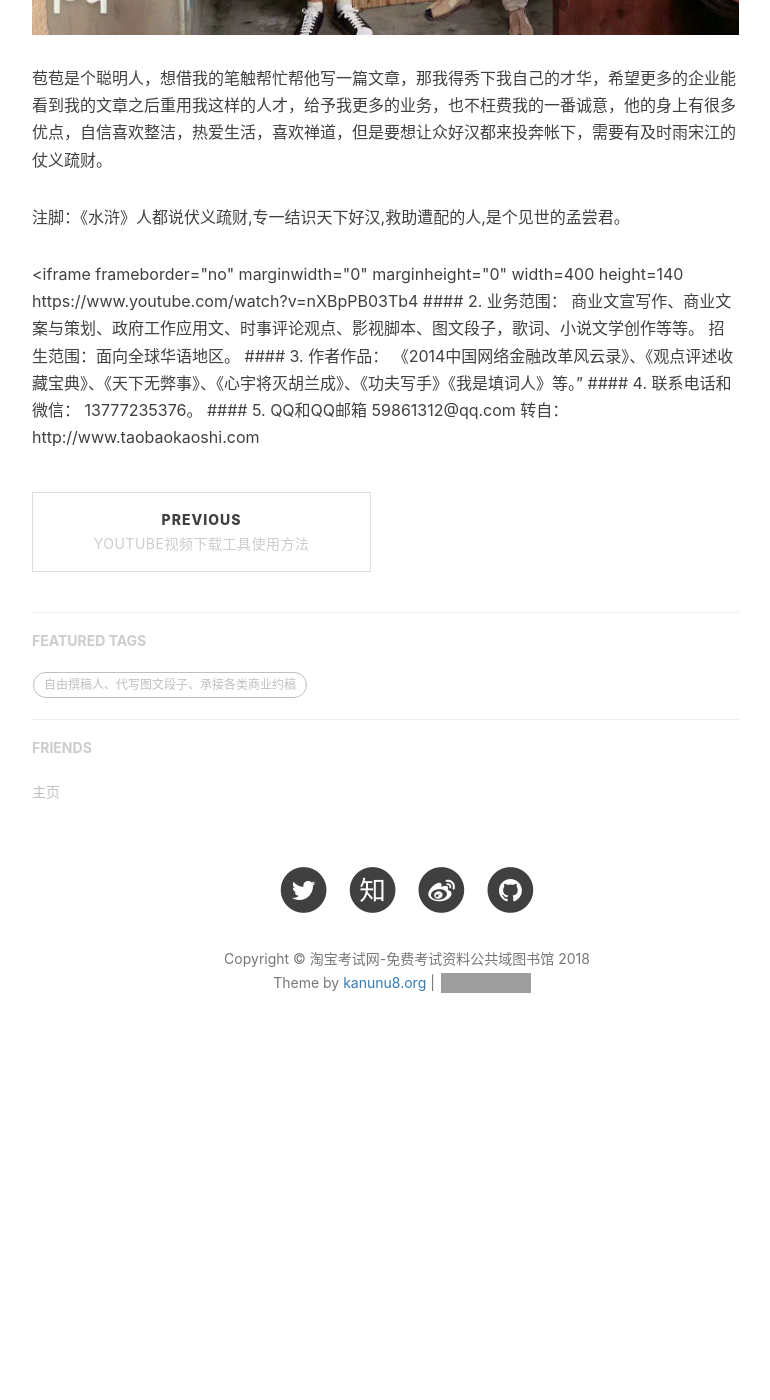
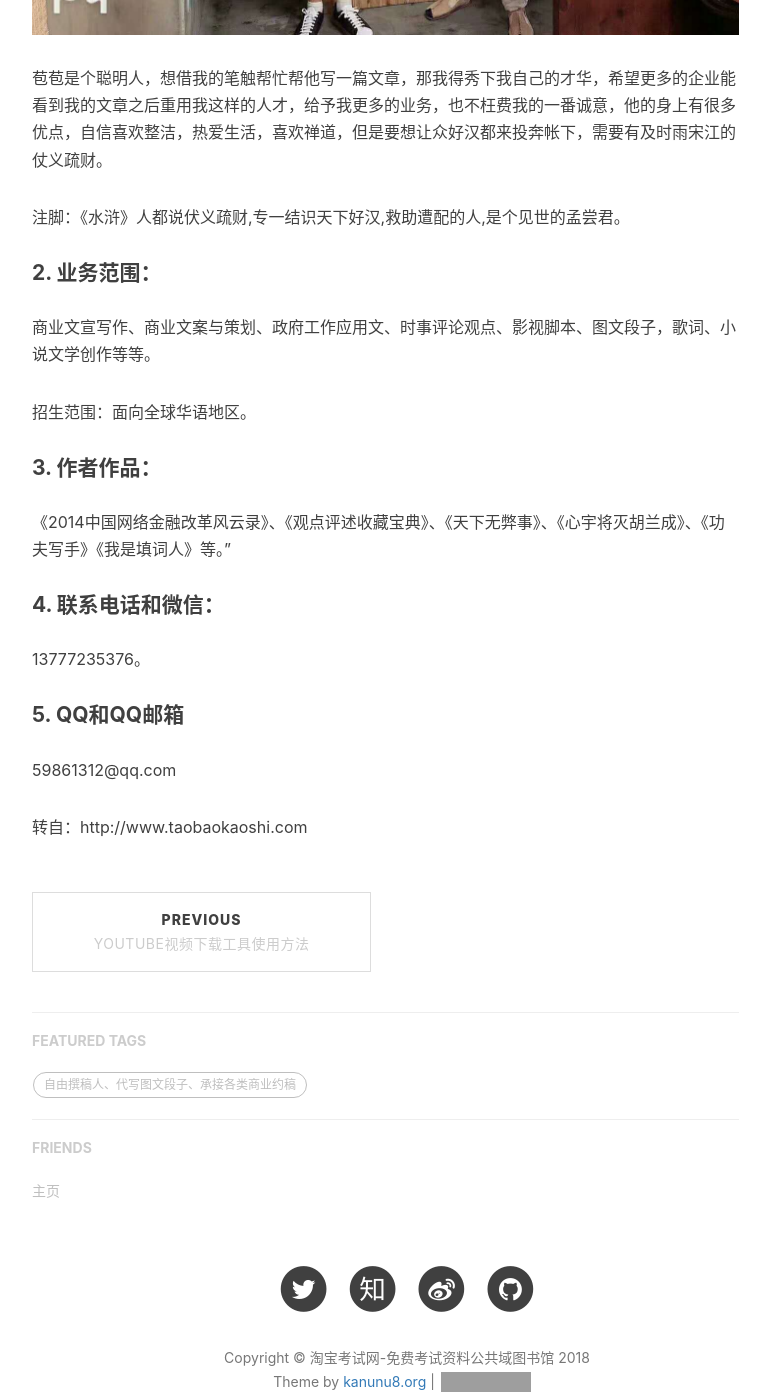
Before and after one commit to yuxiaoming1985/taobaokaoshi, a Jekyll site: the page built from _posts/2018-09-11-baobao.markdown, in a window 1280 px wide and 1400 px high, scrolled down 1848 px. Shown: the whole window, without its empty margins (233-1003 px from the left). Built offline with Jekyll 4.4.1, drawn with Linux system fonts in a browser that asks for light colours; nearby versions of some CDN libraries; comment, search, counter and statistics services are not loaded; before the commit the page ends 2935 px from its top, so only the background shows below that; grey boxes are pictures that could not be loaded.

Commit message:
Update 2018-09-11-baobao.markdown

```diff
--- a/_posts/2018-09-11-baobao.markdown
+++ b/_posts/2018-09-11-baobao.markdown
@@ -26,9 +26,6 @@ tags:
 
 注脚：《水浒》人都说伏义疏财,专一结识天下好汉,救助遭配的人,是个见世的孟尝君。
 
-<div align=life>
-<iframe frameborder="no" marginwidth="0" marginheight="0" width=400 height=140 https://www.youtube.com/watch?v=nXBpPB03Tb4
-
 #### 2. 业务范围：
 
 商业文宣写作、商业文案与策划、政府工作应用文、时事评论观点、影视脚本、图文段子，歌词、小说文学创作等等。
```
